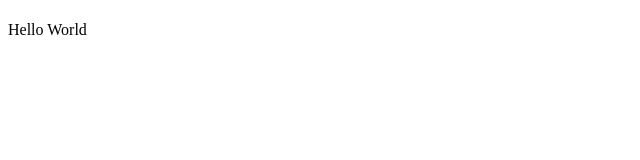
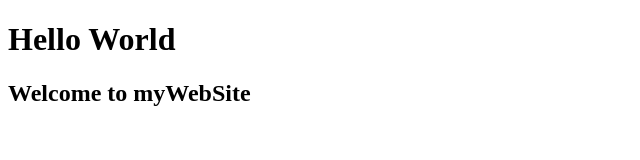
Before and after one commit to Vinzera/testGit, a plain HTML site: page index.html in a window 1280 px wide. Shown: the whole page, without its empty margins (0-640 px from the left). Drawn offline with Linux system fonts and the light colour scheme.

Commit message:
Added Welcome Message and change some wrong code

```diff
--- a/index.html
+++ b/index.html
@@ -3,5 +3,7 @@
 <head>
     <title> Test </title>
 </head>
-<h1></h1>
-<body>Hello World</body>
+<body>
+    <h1>Hello World</h1>
+    <h2>Welcome to myWebSite</h2>
+</body>
```
